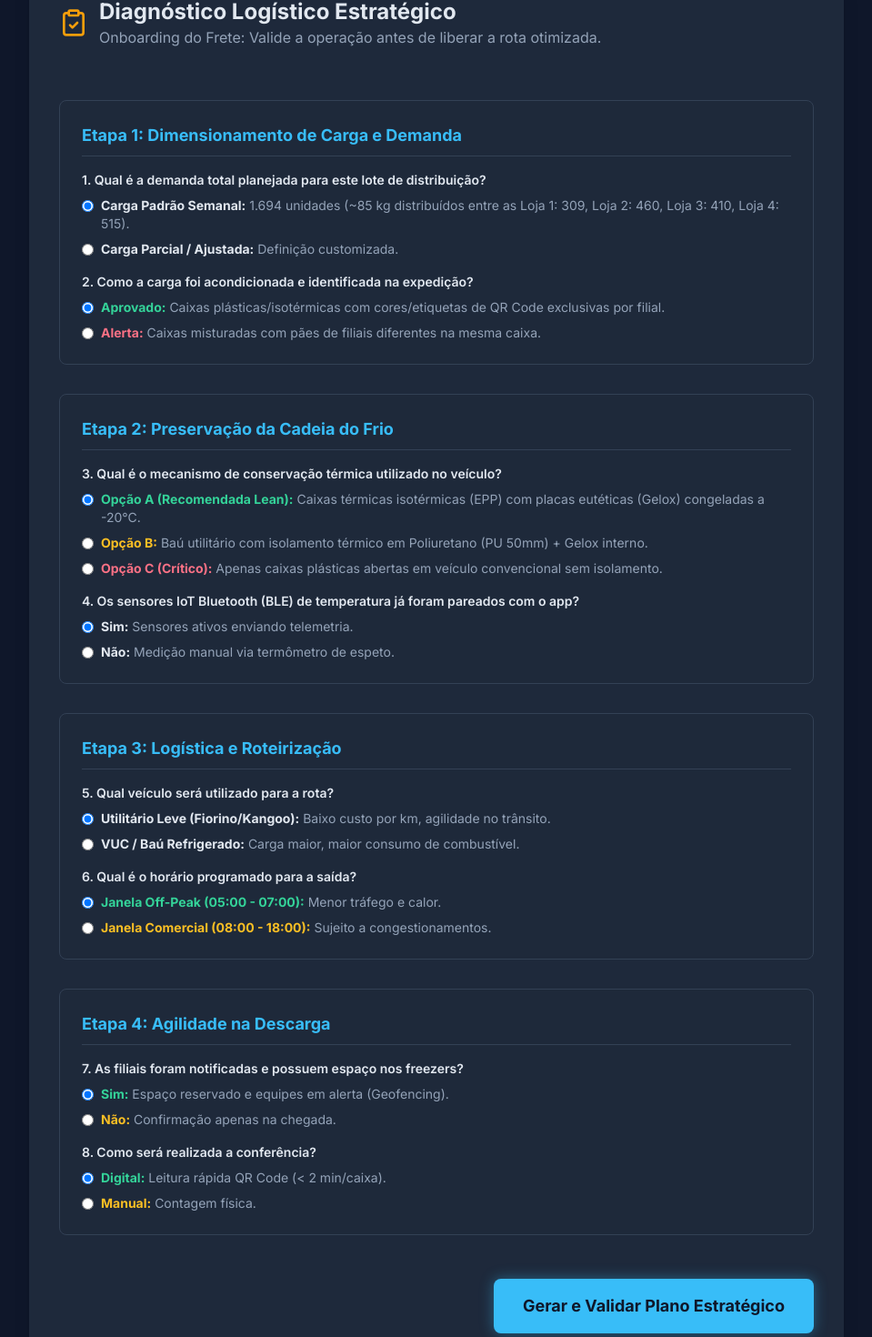
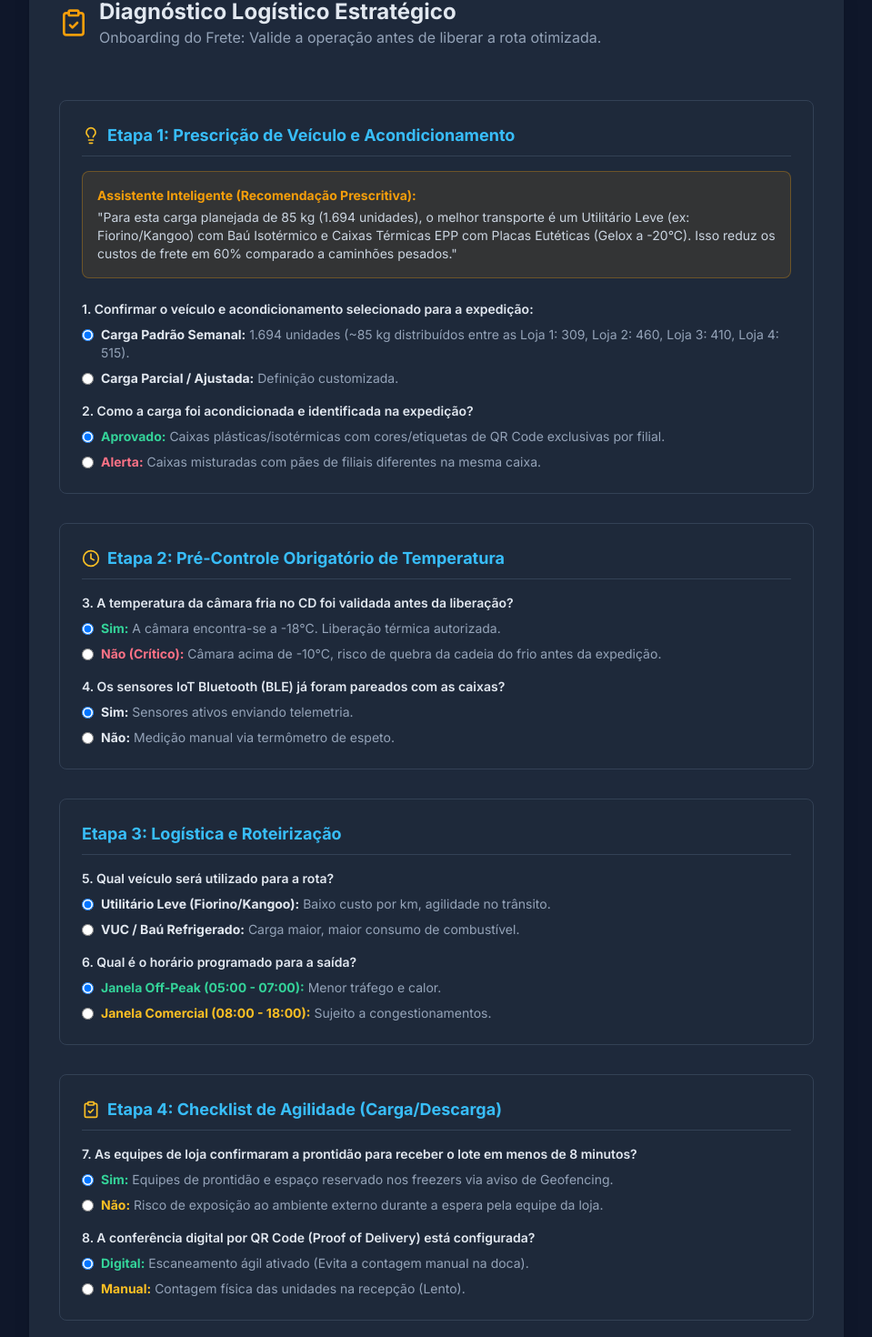
Before and after one commit to giovaniazevedo23/smart-logistics-3d, a React (Vite) app: page / in a window 1280 px wide. Shown: the part 300-1770 px from the top of the page at 91% size, without its empty margins (160-1119 px from the left). Built offline with nearby package versions, Linux system fonts and the light colour scheme.

Commit message:
Refinamento do questionário com textos prescritivos

```diff
--- a/src/components/QuestionnaireTab.jsx
+++ b/src/components/QuestionnaireTab.jsx
@@ -68,10 +68,19 @@ export default function QuestionnaireTab({ setQuestionnaireResult, setActiveTab
 
           {/* ETAPA 1 */}
           <div className="bg-slate-800/30 p-6 rounded-lg border border-slate-700">
-            <h3 className="font-bold text-lg mb-4 text-brand-secondary border-b border-slate-700 pb-2">Etapa 1: Dimensionamento de Carga e Demanda</h3>
+            <h3 className="font-bold text-lg mb-4 text-brand-secondary border-b border-slate-700 pb-2 flex items-center gap-2">
+              <Lightbulb size={20} className="text-amber-400" /> Etapa 1: Prescrição de Veículo e Acondicionamento
+            </h3>
+
+            <div className="mb-6 bg-brand-primary/10 border border-brand-primary/30 p-4 rounded-lg">
+              <p className="text-sm text-slate-300">
+                <strong className="text-brand-primary block mb-1">Assistente Inteligente (Recomendação Prescritiva):</strong>
+                "Para esta carga planejada de 85 kg (1.694 unidades), o melhor transporte é um Utilitário Leve (ex: Fiorino/Kangoo) com Baú Isotérmico e Caixas Térmicas EPP com Placas Eutéticas (Gelox a -20°C). Isso reduz os custos de frete em 60% comparado a caminhões pesados."
+              </p>
+            </div>
 
             <div className="mb-4">
-              <p className="font-semibold mb-2 text-sm text-slate-200">1. Qual é a demanda total planejada para este lote de distribuição?</p>
+              <p className="font-semibold mb-2 text-sm text-slate-200">1. Confirmar o veículo e acondicionamento selecionado para a expedição:</p>
               <label className="flex items-start gap-2 cursor-pointer mb-2">
                 <input type="radio" required name="demanda" value="padrao" checked={answers.demanda === 'padrao'} onChange={() => handleChange('demanda', 'padrao')} className="mt-1" />
                 <span className="text-sm text-slate-400"><strong className="text-slate-200">Carga Padrão Semanal:</strong> 1.694 unidades (~85 kg distribuídos entre as Loja 1: 309, Loja 2: 460, Loja 3: 410, Loja 4: 515).</span>
@@ -97,26 +106,24 @@ export default function QuestionnaireTab({ setQuestionnaireResult, setActiveTab
 
           {/* ETAPA 2 */}
           <div className="bg-slate-800/30 p-6 rounded-lg border border-slate-700">
-            <h3 className="font-bold text-lg mb-4 text-brand-secondary border-b border-slate-700 pb-2">Etapa 2: Preservação da Cadeia do Frio</h3>
+            <h3 className="font-bold text-lg mb-4 text-brand-secondary border-b border-slate-700 pb-2 flex items-center gap-2">
+              <Clock size={20} className="text-amber-400" /> Etapa 2: Pré-Controle Obrigatório de Temperatura
+            </h3>
 
             <div className="mb-4">
-              <p className="font-semibold mb-2 text-sm text-slate-200">3. Qual é o mecanismo de conservação térmica utilizado no veículo?</p>
+              <p className="font-semibold mb-2 text-sm text-slate-200">3. A temperatura da câmara fria no CD foi validada antes da liberação?</p>
               <label className="flex items-start gap-2 cursor-pointer mb-2">
                 <input type="radio" required name="conservacao" value="opcao_a" checked={answers.conservacao === 'opcao_a'} onChange={() => handleChange('conservacao', 'opcao_a')} className="mt-1" />
-                <span className="text-sm text-slate-400"><strong className="text-emerald-400">Opção A (Recomendada Lean):</strong> Caixas térmicas isotérmicas (EPP) com placas eutéticas (Gelox) congeladas a -20°C.</span>
+                <span className="text-sm text-slate-400"><strong className="text-emerald-400">Sim:</strong> A câmara encontra-se a -18°C. Liberação térmica autorizada.</span>
               </label>
               <label className="flex items-start gap-2 cursor-pointer mb-2">
-                <input type="radio" required name="conservacao" value="opcao_b" checked={answers.conservacao === 'opcao_b'} onChange={() => handleChange('conservacao', 'opcao_b')} className="mt-1" />
-                <span className="text-sm text-slate-400"><strong className="text-amber-400">Opção B:</strong> Baú utilitário com isolamento térmico em Poliuretano (PU 50mm) + Gelox interno.</span>
-              </label>
-              <label className="flex items-start gap-2 cursor-pointer">
                 <input type="radio" required name="conservacao" value="opcao_c" checked={answers.conservacao === 'opcao_c'} onChange={() => handleChange('conservacao', 'opcao_c')} className="mt-1" />
-                <span className="text-sm text-slate-400"><strong className="text-rose-400">Opção C (Crítico):</strong> Apenas caixas plásticas abertas em veículo convencional sem isolamento.</span>
+                <span className="text-sm text-slate-400"><strong className="text-rose-400">Não (Crítico):</strong> Câmara acima de -10°C, risco de quebra da cadeia do frio antes da expedição.</span>
               </label>
             </div>
 
             <div>
-              <p className="font-semibold mb-2 text-sm text-slate-200">4. Os sensores IoT Bluetooth (BLE) de temperatura já foram pareados com o app?</p>
+              <p className="font-semibold mb-2 text-sm text-slate-200">4. Os sensores IoT Bluetooth (BLE) já foram pareados com as caixas?</p>
               <label className="flex items-start gap-2 cursor-pointer mb-2">
                 <input type="radio" required name="sensores" value="sim" checked={answers.sensores === 'sim'} onChange={() => handleChange('sensores', 'sim')} className="mt-1" />
                 <span className="text-sm text-slate-400"><strong className="text-slate-200">Sim:</strong> Sensores ativos enviando telemetria.</span>
@@ -159,29 +166,31 @@ export default function QuestionnaireTab({ setQuestionnaireResult, setActiveTab
 
           {/* ETAPA 4 */}
           <div className="bg-slate-800/30 p-6 rounded-lg border border-slate-700">
-            <h3 className="font-bold text-lg mb-4 text-brand-secondary border-b border-slate-700 pb-2">Etapa 4: Agilidade na Descarga</h3>
+            <h3 className="font-bold text-lg mb-4 text-brand-secondary border-b border-slate-700 pb-2 flex items-center gap-2">
+              <ClipboardCheck size={20} className="text-amber-400" /> Etapa 4: Checklist de Agilidade (Carga/Descarga)
+            </h3>
 
             <div className="mb-4">
-              <p className="font-semibold mb-2 text-sm text-slate-200">7. As filiais foram notificadas e possuem espaço nos freezers?</p>
+              <p className="font-semibold mb-2 text-sm text-slate-200">7. As equipes de loja confirmaram a prontidão para receber o lote em menos de 8 minutos?</p>
               <label className="flex items-start gap-2 cursor-pointer mb-2">
                 <input type="radio" required name="notificacao" value="sim" checked={answers.notificacao === 'sim'} onChange={() => handleChange('notificacao', 'sim')} className="mt-1" />
-                <span className="text-sm text-slate-400"><strong className="text-emerald-400">Sim:</strong> Espaço reservado e equipes em alerta (Geofencing).</span>
+                <span className="text-sm text-slate-400"><strong className="text-emerald-400">Sim:</strong> Equipes de prontidão e espaço reservado nos freezers via aviso de Geofencing.</span>
               </label>
               <label className="flex items-start gap-2 cursor-pointer">
                 <input type="radio" required name="notificacao" value="nao" checked={answers.notificacao === 'nao'} onChange={() => handleChange('notificacao', 'nao')} className="mt-1" />
-                <span className="text-sm text-slate-400"><strong className="text-amber-400">Não:</strong> Confirmação apenas na chegada.</span>
+                <span className="text-sm text-slate-400"><strong className="text-amber-400">Não:</strong> Risco de exposição ao ambiente externo durante a espera pela equipe da loja.</span>
               </label>
             </div>
 
             <div>
-              <p className="font-semibold mb-2 text-sm text-slate-200">8. Como será realizada a conferência?</p>
+              <p className="font-semibold mb-2 text-sm text-slate-200">8. A conferência digital por QR Code (Proof of Delivery) está configurada?</p>
               <label className="flex items-start gap-2 cursor-pointer mb-2">
                 <input type="radio" required name="conferencia" value="digital" checked={answers.conferencia === 'digital'} onChange={() => handleChange('conferencia', 'digital')} className="mt-1" />
-                <span className="text-sm text-slate-400"><strong className="text-emerald-400">Digital:</strong> Leitura rápida QR Code (&lt; 2 min/caixa).</span>
+                <span className="text-sm text-slate-400"><strong className="text-emerald-400">Digital:</strong> Escaneamento ágil ativado (Evita a contagem manual na doca).</span>
               </label>
               <label className="flex items-start gap-2 cursor-pointer">
                 <input type="radio" required name="conferencia" value="manual" checked={answers.conferencia === 'manual'} onChange={() => handleChange('conferencia', 'manual')} className="mt-1" />
-                <span className="text-sm text-slate-400"><strong className="text-amber-400">Manual:</strong> Contagem física.</span>
+                <span className="text-sm text-slate-400"><strong className="text-amber-400">Manual:</strong> Contagem física das unidades na recepção (Lento).</span>
               </label>
             </div>
           </div>
```
